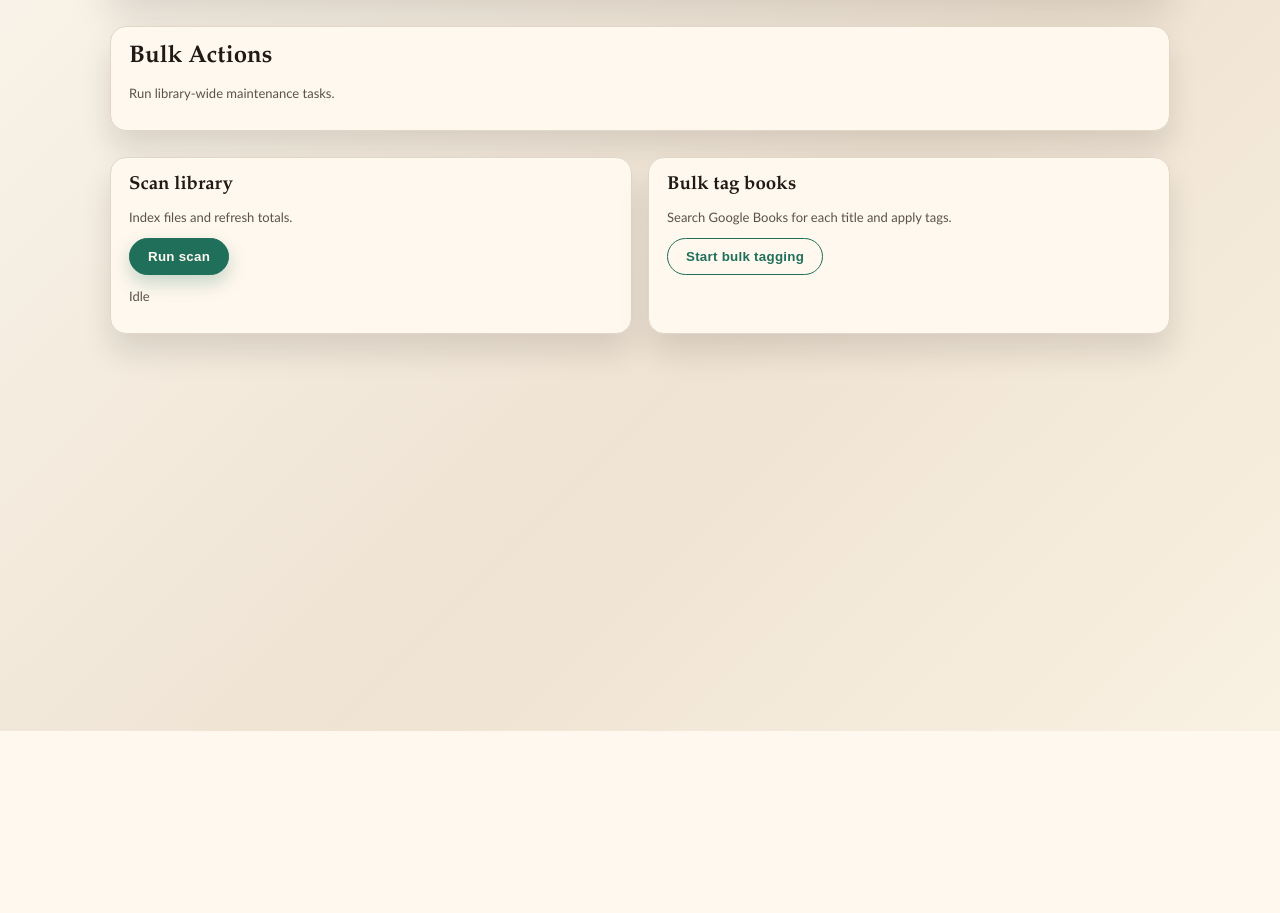
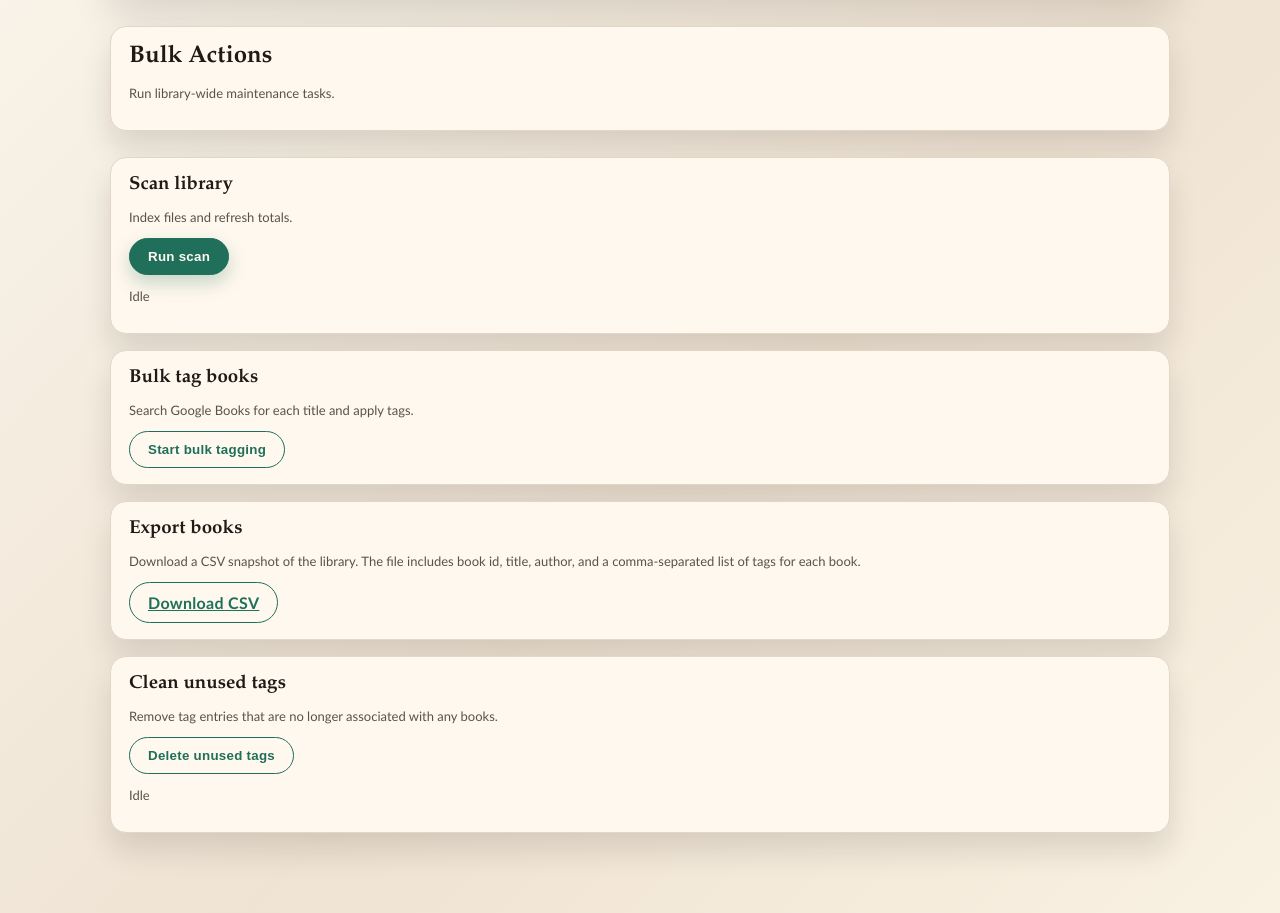
Before and after one commit to erinep/Local_Library_V2, a FastAPI app: page /ui/bulk-actions in a window 1280 px wide. Shown: the part 101-1014 px from the top of the page. Before the commit the page ends 832 px from the top, so only its background shows below. Run offline with FastAPI, Linux system fonts and the light colour scheme.

Commit message:
Added Export Books function and improved  activity_logging

```diff
--- a/app/main.py
+++ b/app/main.py
@@ -1,6 +1,8 @@
 from __future__ import annotations
 
 from datetime import datetime
+import csv
+import io
 from pathlib import Path
 
 from urllib.parse import quote_plus
@@ -13,6 +15,8 @@ from pydantic import BaseModel
 from .config import iter_files, load_config
 from .db import (
     add_tags_to_book,
+    clean_unused_tags,
+    ActivityEvent,
     get_book_tags,
     get_connection,
     get_or_create_author,
@@ -77,6 +81,12 @@ class BookTagSummary(BaseModel):
     tags: list[str]
 
 
+class BulkTaggingResult(BaseModel):
+    status: str
+    processed: int | None = None
+    total: int | None = None
+
+
 @app.on_event("startup")
 def startup() -> None:
     with get_connection() as conn:
@@ -105,7 +115,13 @@ def scan_library() -> ScanResult:
             book_id = _infer_book_id(conn, path, config.library_roots, author_cache, book_cache)
             rows.append((str(path), stat.st_size, stat.st_mtime, book_id))
         indexed = upsert_files(conn, rows)
-        log_activity(conn, "scan_library", f"{indexed} files indexed")
+        log_activity(
+            conn,
+            ActivityEvent.SCAN_LIBRARY,
+            f"{indexed} files indexed",
+            metadata={"indexed": indexed},
+            source="scan_library",
+        )
 
     scanned_at = datetime.utcnow().isoformat() + "Z"
     return ScanResult(indexed=indexed, scanned_at=scanned_at)
@@ -163,7 +179,90 @@ def ui_bulk_actions_books() -> list[BookTagSummary]:
         tag_name = row["tag_name"]
         if tag_name:
             entry.tags.append(tag_name)
-    return list(books.values())
+    results = list(books.values())
+    with get_connection() as conn:
+        log_activity(
+            conn,
+            ActivityEvent.BULK_TAGGING_STARTED,
+            f"{len(results)} books loaded for bulk tagging",
+            metadata={"book_count": len(results)},
+            source="bulk_actions_books",
+        )
+    return results
+
+
+@app.get("/ui/bulk-actions/export")
+def ui_bulk_actions_export() -> Response:
+    with get_connection() as conn:
+        rows = conn.execute(
+            """
+            SELECT
+                b.id,
+                b.title,
+                a.name AS author,
+                t.name AS tag_name
+            FROM books b
+            LEFT JOIN authors a ON a.id = b.author_id
+            LEFT JOIN book_tags bt ON bt.book_id = b.id
+            LEFT JOIN tags t ON t.id = bt.tag_id
+            ORDER BY a.name, b.title, t.name
+            """
+        ).fetchall()
+    books: dict[int, dict[str, object]] = {}
+    prefixes: set[str] = set()
+    for row in rows:
+        book_id = int(row["id"])
+        entry = books.get(book_id)
+        if entry is None:
+            entry = {
+                "id": book_id,
+                "title": row["title"],
+                "author": row["author"] or "",
+                "tags": {},
+            }
+            books[book_id] = entry
+        tag_name = row["tag_name"]
+        if not tag_name:
+            continue
+        tag_text = str(tag_name)
+        if ":" in tag_text:
+            prefix, value = tag_text.split(":", 1)
+            prefix = prefix.strip() or "General"
+            value = value.strip()
+        else:
+            prefix = "General"
+            value = tag_text.strip()
+        if not value:
+            continue
+        prefixes.add(prefix)
+        tag_bucket = entry["tags"].setdefault(prefix, [])
+        tag_bucket.append(value)
+
+    sorted_prefixes = sorted(prefixes)
+    output = io.StringIO()
+    writer = csv.writer(output)
+    writer.writerow(["id", "title", "author", *sorted_prefixes])
+    for entry in books.values():
+        row_values = [
+            entry["id"],
+            entry["title"],
+            entry["author"],
+        ]
+        tags_by_prefix: dict[str, list[str]] = entry["tags"]
+        for prefix in sorted_prefixes:
+            values = tags_by_prefix.get(prefix, [])
+            row_values.append(", ".join(values))
+        writer.writerow(row_values)
+    headers = {"Content-Disposition": "attachment; filename=books_export.csv"}
+    with get_connection() as conn:
+        log_activity(
+            conn,
+            ActivityEvent.EXPORT_LIBRARY_CSV,
+            f"{len(books)} books exported",
+            metadata={"book_count": len(books), "tag_prefixes": sorted_prefixes},
+            source="bulk_actions_export",
+        )
+    return Response(content=output.getvalue(), media_type="text/csv", headers=headers)
 
 
 @app.get("/ui")
@@ -181,6 +280,41 @@ def ui_bulk_actions(request: Request):
         "bulk_actions.html",
         {"request": request},
     )
+
+
+@app.post("/ui/bulk-actions/cleanup-tags")
+def ui_cleanup_tags() -> dict[str, int]:
+    with get_connection() as conn:
+        removed = clean_unused_tags(conn)
+        log_activity(
+            conn,
+            ActivityEvent.CLEAN_UNUSED_TAGS,
+            f"{removed} tags removed",
+            metadata={"removed": removed},
+            source="cleanup_tags",
+        )
+    return {"removed": removed}
+
+
+@app.post("/ui/bulk-actions/complete")
+def ui_bulk_actions_complete(payload: BulkTaggingResult) -> dict[str, int | None | str]:
+    normalized = payload.status.lower()
+    if normalized not in {"completed", "stopped"}:
+        normalized = "completed"
+    with get_connection() as conn:
+        log_activity(
+            conn,
+            ActivityEvent.BULK_TAGGING_COMPLETED,
+            f"bulk tagging {normalized}",
+            status="success" if normalized == "completed" else "stopped",
+            metadata={
+                "processed": payload.processed,
+                "total": payload.total,
+                "status": normalized,
+            },
+            source="bulk_tagging_complete",
+        )
+    return {"processed": payload.processed, "total": payload.total, "status": normalized}
 
 
 @app.get("/ui/summary")
@@ -553,6 +687,13 @@ def ui_add_book_tags(book_id: int, tags: str = Form(...)) -> RedirectResponse:
             if tag_id is not None:
                 tag_ids.append(tag_id)
         added = add_tags_to_book(conn, book_id, tag_ids)
+        log_activity(
+            conn,
+            ActivityEvent.BOOK_TAGS_UPDATED,
+            f"{added} tags added",
+            metadata={"book_id": book_id, "tag_ids": tag_ids, "added": added},
+            source="add_book_tags",
+        )
     return RedirectResponse(f"/ui/books/{book_id}", status_code=303)
 
 
@@ -560,6 +701,13 @@ def ui_add_book_tags(book_id: int, tags: str = Form(...)) -> RedirectResponse:
 def ui_remove_book_tag(book_id: int, tag_id: int) -> RedirectResponse:
     with get_connection() as conn:
         removed = remove_tag_from_book(conn, book_id, tag_id)
+        log_activity(
+            conn,
+            ActivityEvent.BOOK_TAGS_UPDATED,
+            "tag removed",
+            metadata={"book_id": book_id, "tag_id": tag_id, "removed": removed},
+            source="remove_book_tag",
+        )
     return RedirectResponse(f"/ui/books/{book_id}", status_code=303)
 
 
--- a/app/static/app.css
+++ b/app/static/app.css
@@ -93,6 +93,10 @@ nav a:hover {
   display: grid;
   grid-template-columns: repeat(auto-fit, minmax(240px, 1fr));
   gap: 16px;
+}
+
+.bulk-actions-grid {
+  grid-template-columns: 1fr;
 }
 
 .list {
--- a/app/templates/bulk_actions.html
+++ b/app/templates/bulk_actions.html
@@ -7,7 +7,7 @@
     </div>
   </section>
 
-  <section class="section">
+  <section class="section bulk-actions-grid">
     <div class="card">
       <h3>Scan library</h3>
       <p class="note">Index files and refresh totals.</p>
@@ -18,6 +18,20 @@
       <h3>Bulk tag books</h3>
       <p class="note">Search Google Books for each title and apply tags.</p>
       <button class="btn btn-outline" type="button" data-bulk-tags>Start bulk tagging</button>
+    </div>
+    <div class="card">
+      <h3>Export books</h3>
+      <p class="note">
+        Download a CSV snapshot of the library. The file includes book id, title, author, and a comma-separated list
+        of tags for each book.
+      </p>
+      <a class="btn btn-outline" href="/ui/bulk-actions/export">Download CSV</a>
+    </div>
+    <div class="card">
+      <h3>Clean unused tags</h3>
+      <p class="note">Remove tag entries that are no longer associated with any books.</p>
+      <button class="btn btn-outline" type="button" data-clean-tags>Delete unused tags</button>
+      <p class="note" id="clean-tags-status">Idle</p>
     </div>
   </section>
 
@@ -90,6 +104,8 @@
     const bulkSearchButton = bulkModal ? bulkModal.querySelector("[data-bulk-search]") : null;
     const bulkSkipButton = bulkModal ? bulkModal.querySelector("[data-bulk-skip]") : null;
     const bulkAddButton = bulkModal ? bulkModal.querySelector("[data-bulk-add]") : null;
+    const cleanTagsButton = document.querySelector("[data-clean-tags]");
+    const cleanTagsStatus = document.getElementById("clean-tags-status");
 
     let bulkBooks = [];
     let bulkIndex = 0;
@@ -361,6 +377,15 @@
       if (!bulkStopped) {
         bulkSetStatus("Bulk tagging complete.");
         bulkClearResults();
+        try {
+          await fetch("/ui/bulk-actions/complete", {
+            method: "POST",
+            headers: { "Content-Type": "application/json" },
+            body: JSON.stringify({ status: "completed", processed: bulkIndex, total: bulkBooks.length }),
+          });
+        } catch (error) {
+          // Ignore logging errors for completion.
+        }
       }
     };
 
@@ -372,6 +397,15 @@
     const bulkStop = () => {
       bulkStopped = true;
       bulkRunning = false;
+      try {
+        fetch("/ui/bulk-actions/complete", {
+          method: "POST",
+          headers: { "Content-Type": "application/json" },
+          body: JSON.stringify({ status: "stopped", processed: bulkIndex, total: bulkBooks.length }),
+        });
+      } catch (error) {
+        // Ignore logging errors for stop.
+      }
       bulkCloseModal();
     };
 
@@ -407,5 +441,24 @@
     bulkCloseButtons.forEach((button) => {
       button.addEventListener("click", bulkCloseModal);
     });
+
+    if (cleanTagsButton && cleanTagsStatus) {
+      cleanTagsButton.addEventListener("click", async () => {
+        cleanTagsButton.disabled = true;
+        cleanTagsStatus.textContent = "Cleaning...";
+        try {
+          const response = await fetch("/ui/bulk-actions/cleanup-tags", { method: "POST" });
+          if (!response.ok) {
+            throw new Error("Cleanup failed.");
+          }
+          const result = await response.json();
+          cleanTagsStatus.textContent = `Removed ${result.removed} unused tags.`;
+        } catch (error) {
+          cleanTagsStatus.textContent = "Cleanup failed. Check server logs.";
+        } finally {
+          cleanTagsButton.disabled = false;
+        }
+      });
+    }
   </script>
 {% endblock %}
```
Also changed, not shown: app/db.py (+69 -4 lines).
